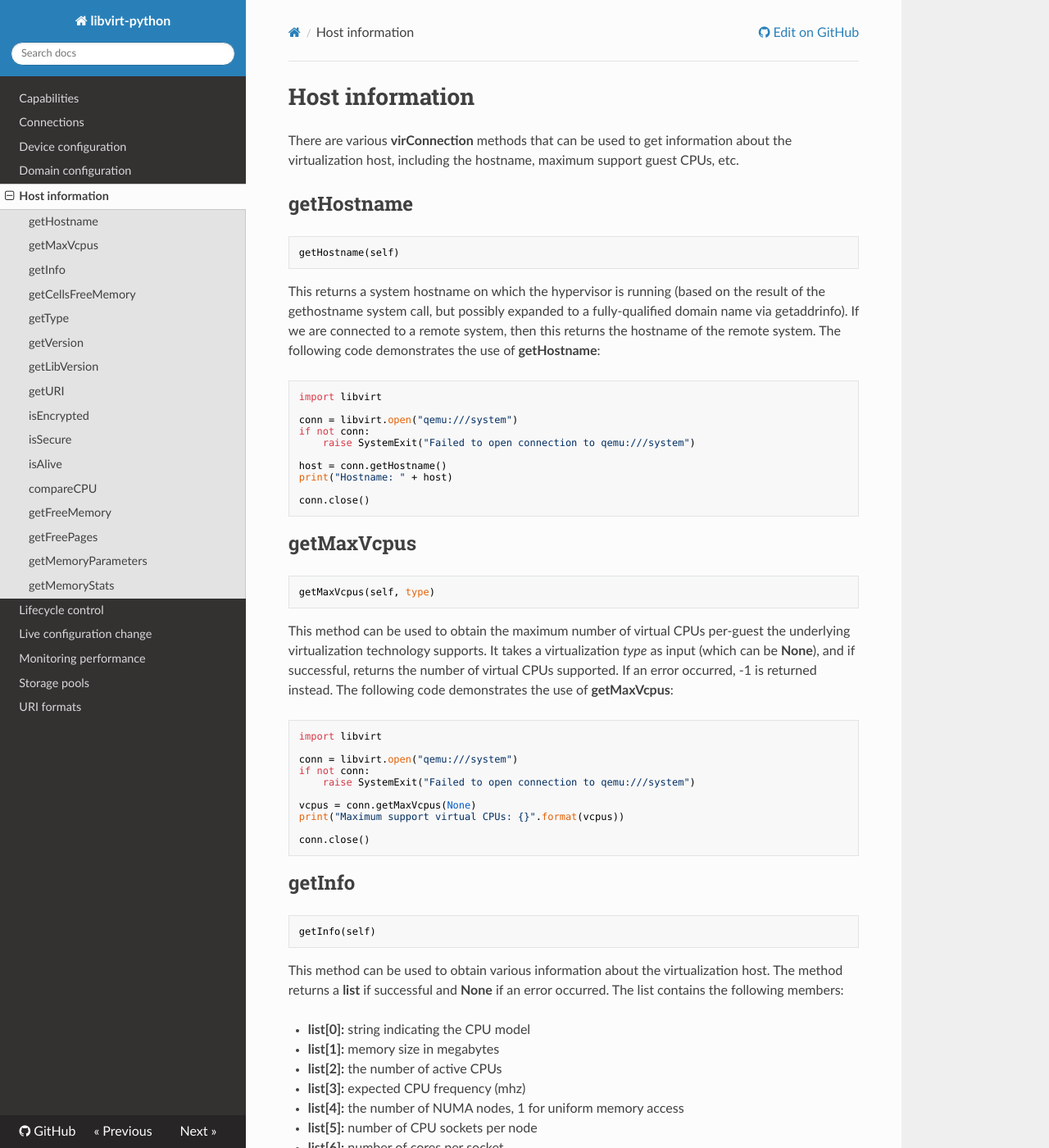
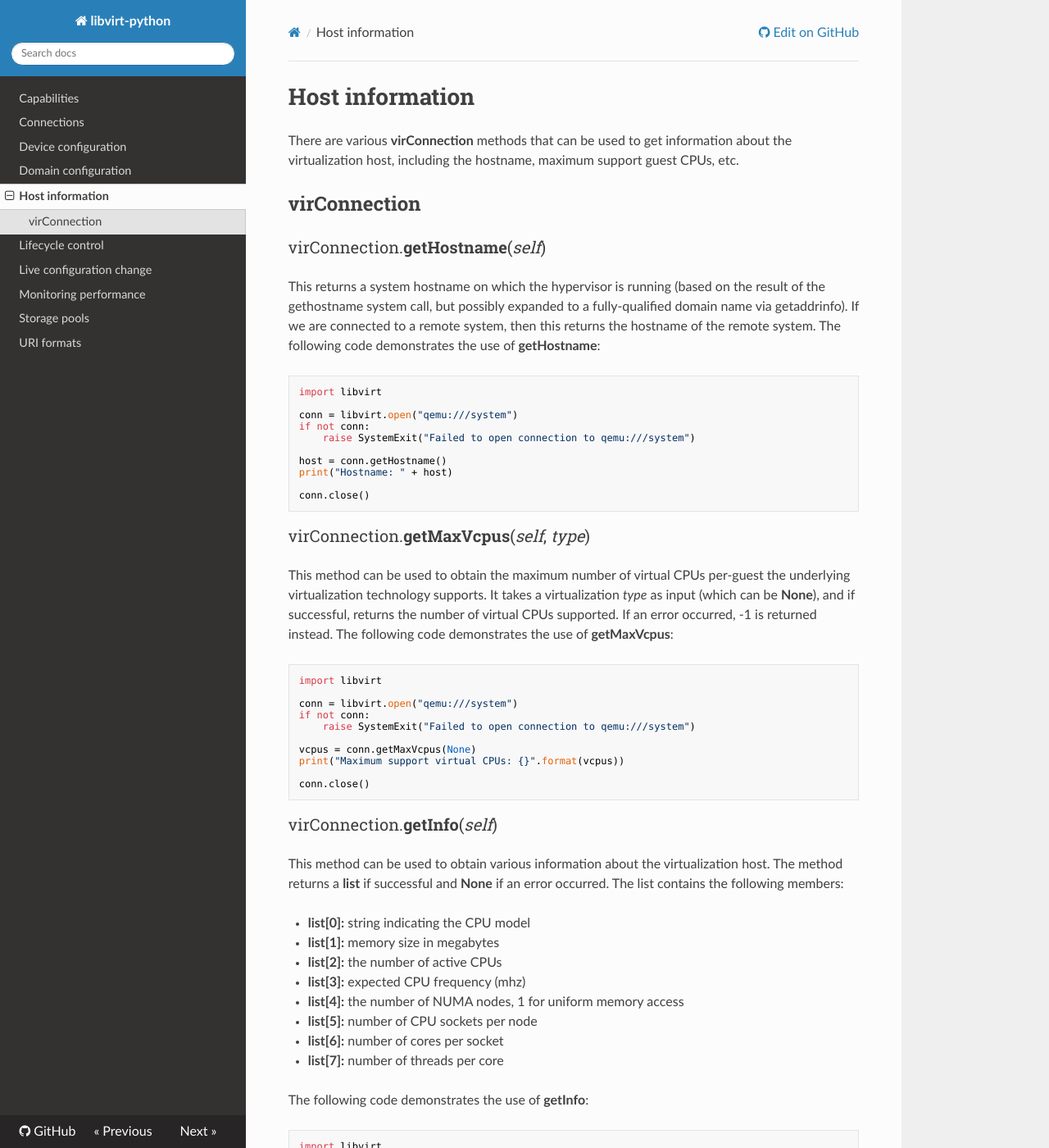
Before and after one commit to rst0git/libvirt-python-docs, an MkDocs documentation site: the page built from docs/host-info.md, in a window 1280 px wide and 1400 px high. Shown: the whole window at 82% size. Built offline with MkDocs 1.6.1, drawn with Linux system fonts in a browser that asks for light colours; nearby versions of some CDN libraries; some of the changed text lies outside the part shown.

Commit message:
Add extra.css
Signed-off-by: Radostin Stoyanov <rstoyanov@fedoraproject.org>

````diff
--- /dev/null
+++ b/docs/css/extra.css
@@ -0,0 +1,3 @@
+h3 span {
+	font-weight:normal;
+}
--- a/docs/host-info.md
+++ b/docs/host-info.md
@@ -2,11 +2,9 @@
 
 There are various **virConnection** methods that can be used to get information about the virtualization host, including the hostname, maximum support guest CPUs, etc.
 
-## getHostname
+## virConnection
 
-```python
-getHostname(self)
-```
+### <span>virConnection.**getHostname**(*self*)</span>
 
 This returns a system hostname on which the hypervisor is running (based on the result of the gethostname system call, but possibly expanded to a fully-qualified domain name via getaddrinfo). If we are connected to a remote system, then this returns the hostname of the remote system.
 The following code demonstrates the use of **getHostname**:
@@ -24,11 +22,7 @@ print("Hostname: " + host)
 conn.close()
 ```
 
-## getMaxVcpus
-
-```python
-getMaxVcpus(self, type)
-```
+### <span>virConnection.**getMaxVcpus**(*self*, *type*)</span>
 
 This method can be used to obtain the maximum number of virtual CPUs per-guest the underlying virtualization technology supports. It takes a virtualization *type* as input (which can be **None**), and if successful, returns the number of virtual CPUs supported. If an error occurred, -1 is returned instead. The following code demonstrates the use of **getMaxVcpus**:
 
@@ -45,13 +39,9 @@ print("Maximum support virtual CPUs: {}".format(vcpus))
 conn.close()
 ```
 
-## getInfo
+### <span>virConnection.**getInfo**(*self*)</span>
 
-```python
-getInfo(self)
-```
-
- This method can be used to obtain various information about the virtualization host. The method returns a **list** if successful and **None** if an error occurred. The list contains the following members:
+This method can be used to obtain various information about the virtualization host. The method returns a **list** if successful and **None** if an error occurred. The list contains the following members:
 
 - **list[0]:** string indicating the CPU model
 - **list[1]:** memory size in megabytes
@@ -90,11 +78,7 @@ conn.close()
 !!! note "Note:"
     Memory size is reported in MiB instead of KiB.
 
-## getCellsFreeMemory
-
-```python
-getCellsFreeMemory(self, startCell, maxCells):
-```
+### <span>virConnection.**getCellsFreeMemory**(*self*, *startCell*, *maxCells*)</span>
 
 The **getCellsFreeMemory** method can be used to obtain the amount of free memory (in kilobytes) in some or all of the NUMA nodes in the system. It takes as input the starting cell and the maximum number of cells to retrieve data from. If successful, a **list** is returned with the amount of free memory in each node. On failure **None** is returned. The following code demonstrates the use of **getCellsFreeMemory**:
 
@@ -116,19 +100,11 @@ for cellfreemem in memlist:
 conn.close()
 ```
 
-## getType
-
-```python
-getType(self)
-```
+### <span>virConnection.**getType**(*self*)</span>
 
 This method can be used to obtain the type of virtualization in use on this connection. If successful it returns a **string** representing the type of virtualization in use. If an error occurred, **None** will be returned instead.
 
-## getVersion
-
-```python
-getVersion(name=None)
-```
+### <span>virConnection.**getVersion**(*name=None*)</span>
 
 - If no *name* parameter is passed (or *name* is **None**) then the version of the libvirt library is returned as number. Versions numbers are integers:
 ```text
@@ -149,11 +125,7 @@ print("Version: {}".format(ver))
 conn.close()
 ```
 
-## getLibVersion
-
-```python
-getLibVersion(self)
-```
+### <span>virConnection.**getLibVersion**(*self*)</span>
 
 This method can be used to obtain the version of the libvirt software in use on the host. If successful it returns a **string** with the version, otherwise it returns **None**.
 
@@ -169,11 +141,7 @@ print("Libvirt Version: {}".format(ver))
 conn.close()
 ```
 
-## getURI
-
-```python
-getURI(self)
-```
+### <span>virConnection.**getURI**(*self*)</span>
 
 The **getURI** method can be used to obtain the URI for the current connection. While this is typically the same string that was passed into the **open** call, the underlying driver can sometimes canonicalize the string. This method will return the canonical version. If successful, it returns a URI **string**. If an error occurred, **None** will be returned instead. The following code demonstrates the use of getURI:
 
@@ -189,11 +157,7 @@ print("Canonical URI: " + uri)
 conn.close()
 ```
 
-## isEncrypted
-
-```python
-isEncrypted(self)
-```
+### <span>virConnection.**isEncrypted**(*self*)</span>
 
 This method can be used to find out if a given connection is encrypted. If successful it returns **1** for an encrypted connection and **0** for an unencrypted connection. If an error occurred, **-1** will be returned. The following code demonstrates the use of **isEncrypted**:
 
@@ -208,11 +172,7 @@ print("Connection is encrypted: {}".format(conn.isEncrypted()))
 conn.close()
 ```
 
-## isSecure
-
-```python
-isSecure(self)
-```
+### <span>virConnection.**isSecure**(*self*)</span>
 
 This method can be used to find out if a given connection is classified as secure. A connection will be classified secure if it is either encrypted or it is running on a channel which is not vulnerable to eavesdropping (like a UNIX domain socket). If successful it returns **1** for a secure connection and **0** for an insecure connection. If an error occurred, **-1** will be returned. The following code demonstrates the use of **isSecure**:
 
@@ -227,11 +187,7 @@ print("Connection is secure: {}".format(conn.isSecure()))
 conn.close()
 ```
 
-## isAlive
-
-```python
-isAlive(self)
-```
+### <span>virConnection.**isAlive**(*self*)</span>
 
 This method determines if the connection to the hypervisor is still alive. A connection will be classed as alive if it is either local, or running over a channel (TCP or UNIX socket) which is not closed.
 
@@ -247,11 +203,7 @@ print("Connection is alive = {}".format(alive))
 conn.close()
 ```
 
-## compareCPU
-
-```python
-compareCPU(self, xmlDesc, flags=0)
-```
+### <span>virConnection.**compareCPU**(*self*, *xmlDesc*, *flags*=*0*)</span>
 
 This method compares the given CPU description with the host CPU. This *xmlDesc* argument is the same used in the XML description for domain descriptions.
 
@@ -283,11 +235,7 @@ else:
 conn.close()
 ```
 
-## getFreeMemory
-
-```python
-getFreeMemory(self)
-```
+### <span>virConnection.**getFreeMemory**(*self*)</span>
 
 This method compares the given CPU description with the host CPU.
 
@@ -305,11 +253,7 @@ print("Free memory on the node (host) is {} bytes".format(mem))
 conn.close()
 ```
 
-## getFreePages
-
-```python
-getFreePages(self, pages, startCell, maxCells, flags=0)
-```
+### <span>virConnection.**getFreePages**(*self*, *pages*, *startCell*, *maxCells*, *flags=0*)</span>
 
 This method queries the host system for free pages of specified size. The *pages* argument is a **list** of page sizes that caller is interested in (the size unit is kilobytes, so e.g. pass 2048 for 2MB). The *startCell* argument refers to the first NUMA node that info should be collected from. The *maxCells* argument indicates how many consecutive nodes should be queried. The return value is a **list** containing an indicator of whether or not pages of the specified input sizes are available. An exception will be raised if the host system does not support memory pages of the size requested.
 
@@ -333,11 +277,7 @@ for page in buf:
 conn.close()
 ```
 
-## getMemoryParameters
-
-```python
-getMemoryParameters(self, flags=0)
-```
+### <span>virConnection.**getMemoryParameters**(*self*, *flags=0*)</span>
 
 This method returns all the available memory parameters as strings.
 
@@ -356,11 +296,8 @@ for parm in buf:
 conn.close()
 ```
 
-## getMemoryStats
+### <span>virConnection.**getMemoryStats**(*self*, *cellNum*, *flags=0*)</span>
 
-```python
-getMemoryStats(self, cellNum, flags=0)
-```
 This method extracts node's memory statistics for either a single or all and single node (host). It returns a **list** of strings.
 
 ```python
--- a/mkdocs.yml
+++ b/mkdocs.yml
@@ -16,6 +16,10 @@ nav:
 theme:
   name: readthedocs
   favicon: img/favicon.ico
+  navigation_depth: 2
+
+extra_css:
+    - css/extra.css
 
 markdown_extensions:
     - admonition
````
Also changed, not shown: other parts of docs/host-info.md (+1 -3 lines).
